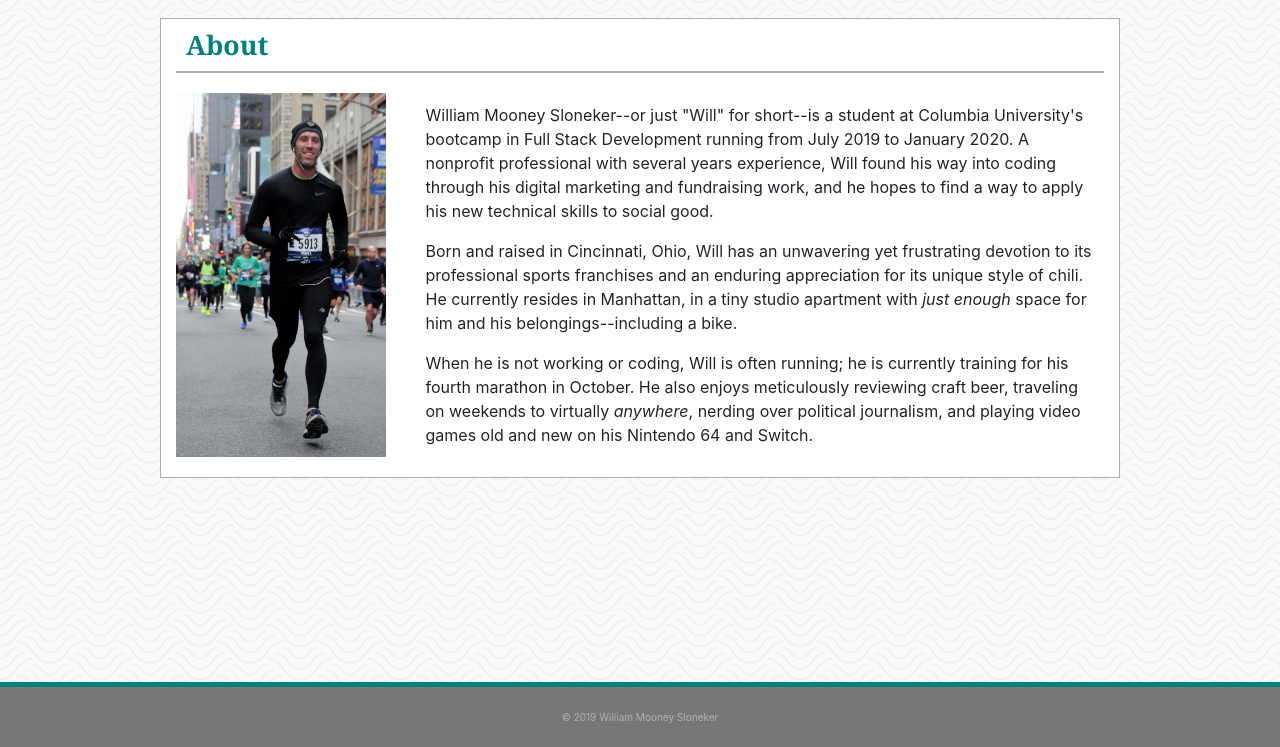
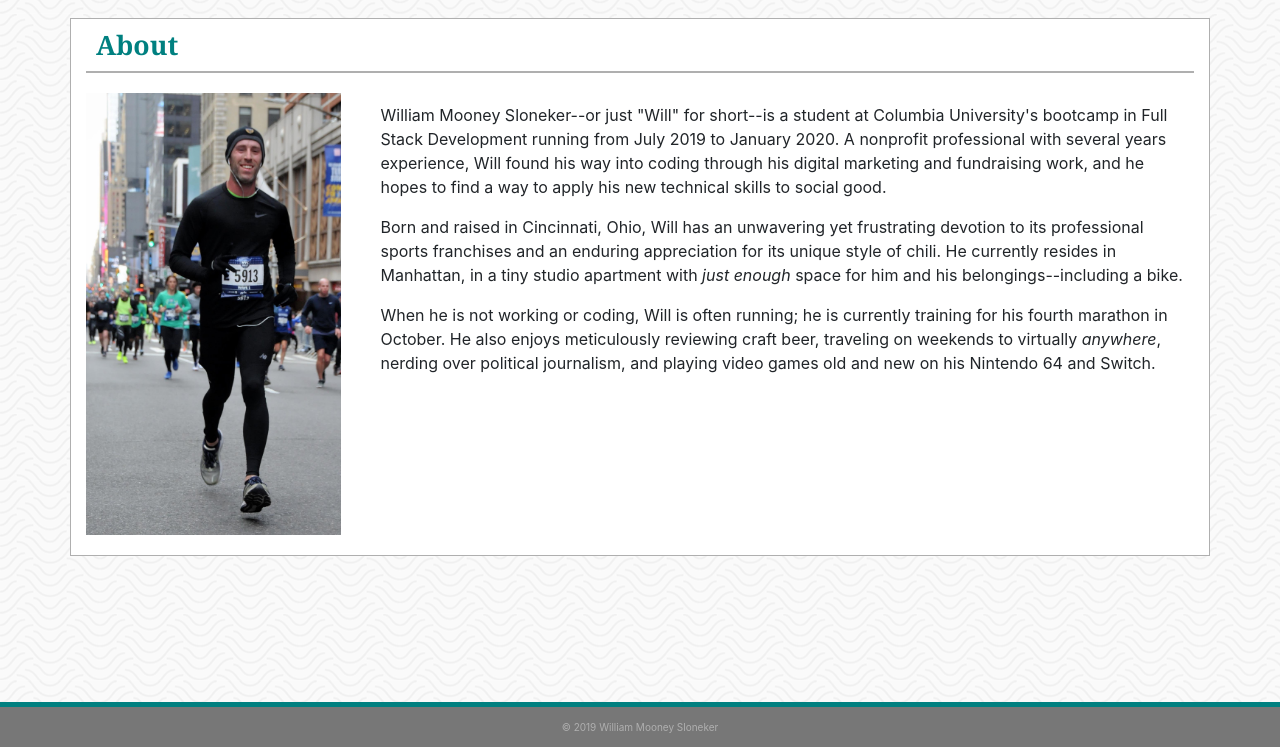
Before and after one commit to slonebox/Bootstrap-Portfolio, a plain HTML site: page index.html in a window 1280 px wide. Shown: the part 53-800 px from the top of the page. Drawn offline with nearby package versions, Linux system fonts and the light colour scheme.

Commit message:
Further tweaks to footer; experimenting with container and row structure to get footer to adhere to bottom

```diff
--- a/index.html
+++ b/index.html
@@ -28,7 +28,6 @@
                 </ul>
             </nav>
         </header>
-
         <!-- MAIN CONTENT -->
         <div class="container main_content">
             <div class="row">
@@ -57,9 +56,8 @@
                 </div>
             </div>
         </div>
-        <!-- FOOTER -->
-        <div class="footer" id="footer">
-            &copy 2019 William Mooney Sloneker
+        <div id="footer">
+                &copy 2019 William Mooney Sloneker
         </div>
     </body>
 </html>
--- a/style.css
+++ b/style.css
@@ -7,6 +7,7 @@ header {
     background-color: white;
     padding: 0px;
     margin: 0px auto 20px auto;
+    width: 100vw;
 }
 
 h1 {
@@ -21,7 +22,7 @@ h1 {
 
 img {
     padding-bottom: 20px;
-    max-width: 700px;
+    max-width: 100vw;
     width: inherit;
 }
 
@@ -45,7 +46,7 @@ ul {
     background-color: white;
     border: 1px solid #afafaf;
     margin: 0 auto 40px;
-    width: 960px;
+    width: 100vw;
 }
 
 #footer {
@@ -53,11 +54,11 @@ ul {
     border-top: 5px solid teal;
     color: #afafaf;
     font-size: 10px;
-    line-height: 60px;
+    line-height: 40px;
     position: fixed;
     bottom: 0;
     text-align: center;
-    width: 100%;
+    width: 100vw;
 }
 
 .no-padding {
@@ -71,3 +72,7 @@ ul {
     font-weight: bold;
     padding: 10px;
 }
+
+#navbar {
+    width: 100vw;
+}
```
